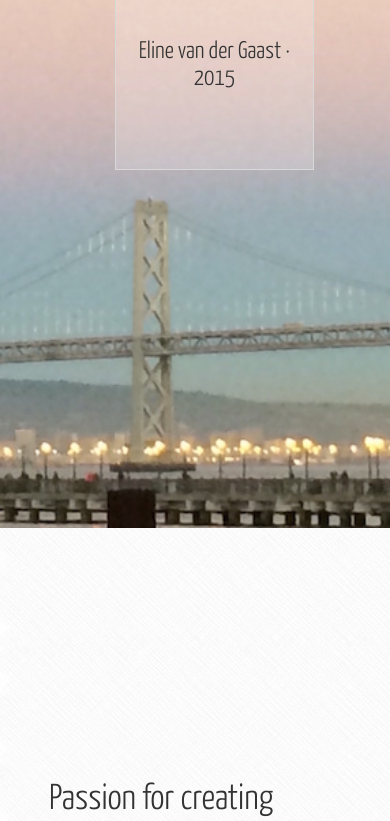
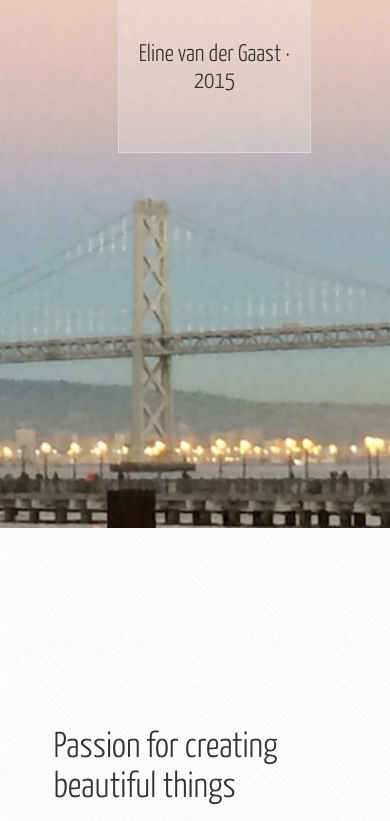
Before and after one commit to PinkKitten/ElinevdGaast, a plain HTML site: page index.html in a window 390 px wide. Shown: the part 154-975 px from the top of the page. Drawn offline with Linux system fonts and the light colour scheme.

Commit message:
adjusted min page size

```diff
--- a/styling.css
+++ b/styling.css
@@ -94,7 +94,7 @@ body {
 }
 
 #first-page {
-    min-height: 900px;
+    min-height: 56em;
 }
 
 #sf {
@@ -106,16 +106,17 @@ body {
 #welcome-container {
     background-color: rgba(255,255,255,0.2);
     width: 50%;
-    border: 1px solid #D8D8D8;
-    height: 200px;
+    border: 0.1em solid #D8D8D8;
+    height: 12.5em;
     margin-left: auto;
     margin-right: auto;
     margin-top: 15%;
-    padding: 10px;
+    padding: 0.8em;
     text-align: center;
 }
 
 /*about*/
+
 #personal-img, #about-me {
     display: inline-block;
     vertical-align: top;
--- a/styling_responsive.css
+++ b/styling_responsive.css
@@ -75,10 +75,6 @@
         text-decoration: none;
     }
 
-    #content {
-    /*    margin-left: 20%;*/
-    }
-
     .content-wide {
         margin-left: 10%;
         transition: all 0.5s ease-in-out;
@@ -90,7 +86,11 @@
     }
     .page {
         height: 100%;
-        padding: 10px;
+        padding: 0.8em;
+    }
+
+    #first-page {
+        min-height: 100%;
     }
 
     #sf {
```
